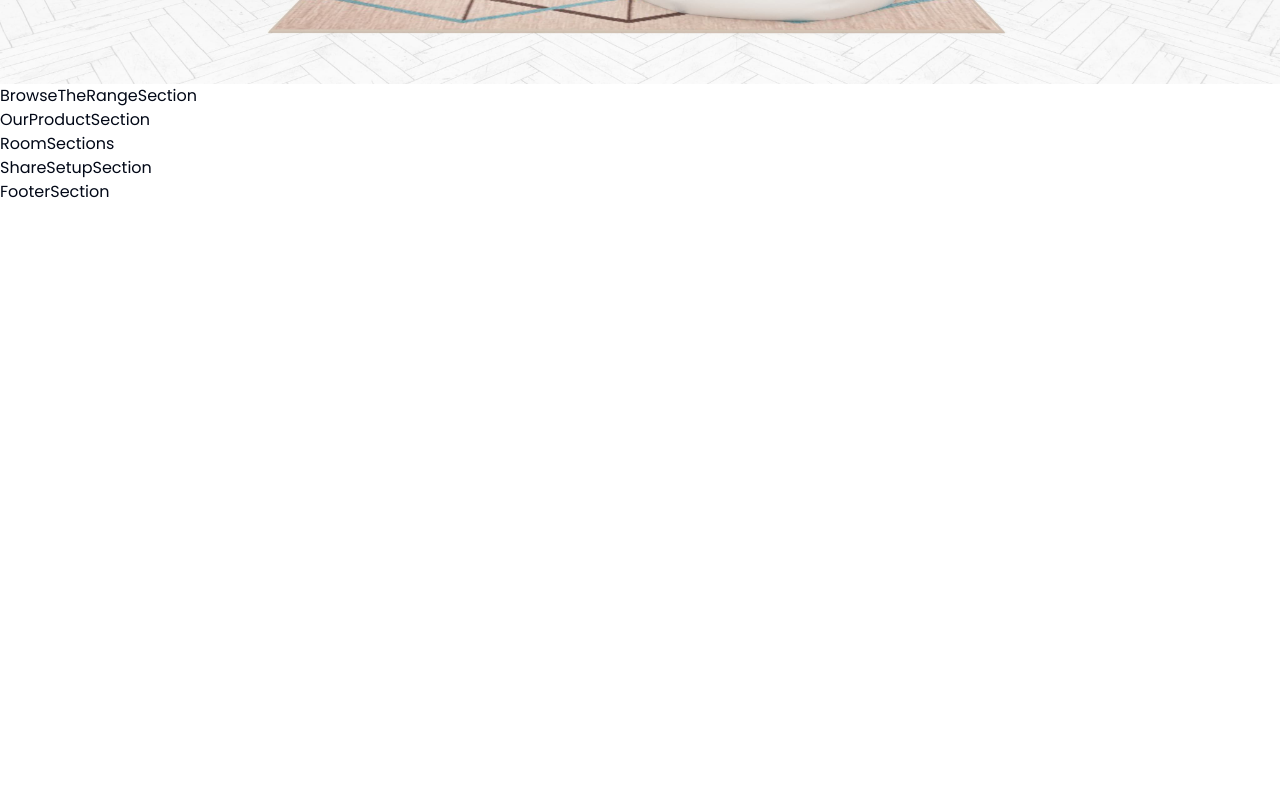
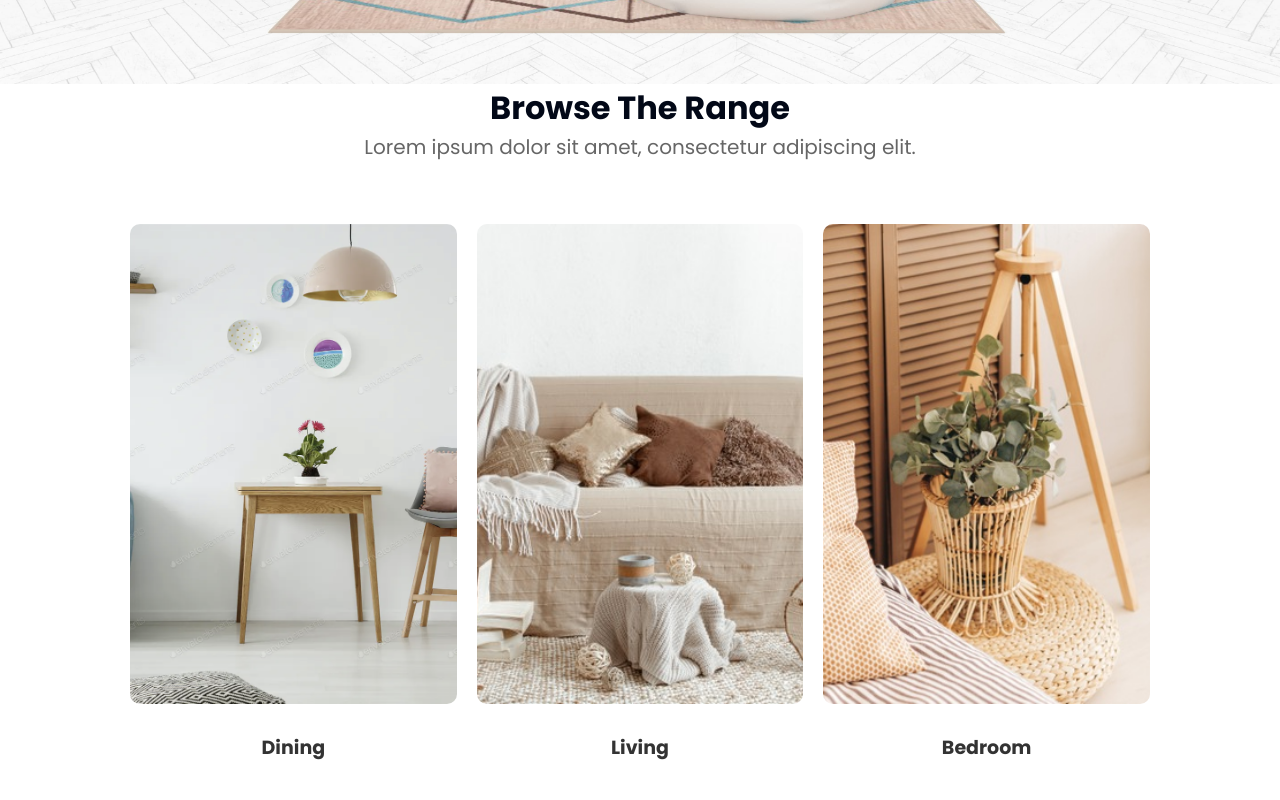
Before and after one commit to chukwudumebiughonu/Dwellion-Ecommerce, a Next.js app: page / in a window 1280 px wide. Shown: the part 720-1520 px from the top of the page. Before the commit the page ends 924 px from the top, so only its background shows below. Built offline with nearby package versions, Linux system fonts and the light colour scheme.

Commit message:
add the browsetherangesection

```diff
--- a/src/app/page.tsx
+++ b/src/app/page.tsx
@@ -10,10 +10,13 @@ export default function HomePage() {
   return <main className="bg-white">
     <NavBar/>
     <HeroSection />
+    <div className="flex flex-col gap-[56px] mx-4 md:mx-[130px]">
     <BrowseTheRangeSection/>
     <OurProductSection />
     <RoomSections />
     <ShareSetupSection />
     <FooterSection />
+    </div>
+
   </main>
 }
--- a/src/components/sections/BrowseTheRangeSection.tsx
+++ b/src/components/sections/BrowseTheRangeSection.tsx
@@ -1,6 +1,43 @@
 function BrowseTheRangeSection() {
+  const data = [
+    {
+      imageUrl: "/images/btr_1.png",
+      title: "Dining",
+    },
+    {
+      imageUrl: "/images/btr_2.png",
+      title: "Living",
+    },
+    {
+      imageUrl: "/images/btr_3.png",
+      title: "Bedroom",
+    },
+  ];
   return (
-    <div>BrowseTheRangeSection</div>
+    <section>
+      <div>
+        <p className="text-[32px] font-bold text-center">Browse The Range</p>
+        <p className="text-20 text-customGray text-center">
+          Lorem ipsum dolor sit amet, consectetur adipiscing elit.
+        </p>
+      </div>
+      <div className="grid grid-cols-1 md:grid-cols-3 gap-[20px] mt-[30px] md:mt-[62px]">
+        {data.map((item, index) => (
+          <div key={index}>
+            <div>
+              <img
+                src={item.imageUrl}
+                alt="category image"
+                className="h-[480px] rounded-[10px] object-cover"
+              />
+            </div>
+            <p className="text-[19px] text-customBlack font-semibold mt-[30px] text-center">
+              {item.title}
+            </p>
+          </div>
+        ))}
+      </div>
+    </section>
   )
 }
 
```
